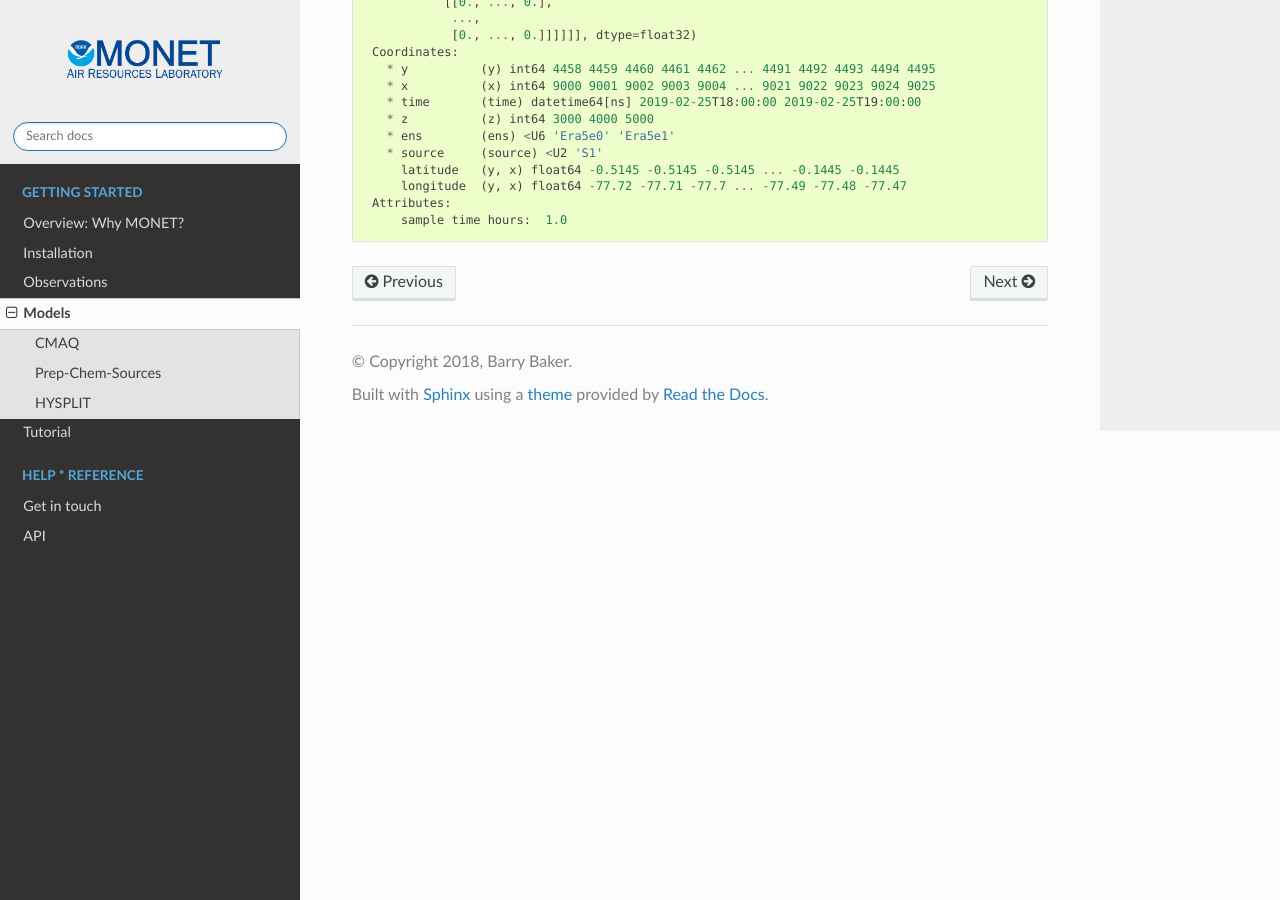
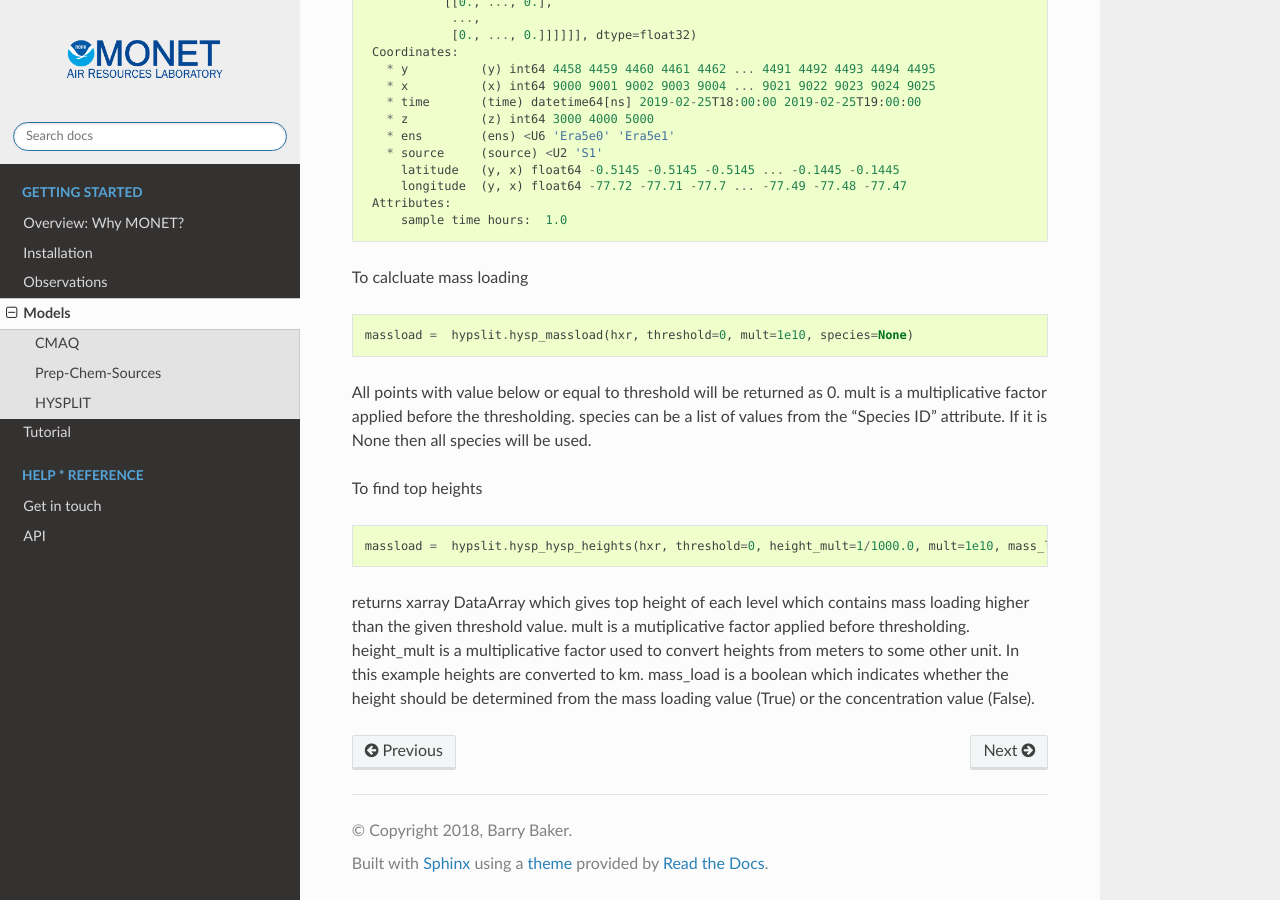
Before and after one commit to noaa-oar-arl/monetio, a Sphinx documentation site: the page built from docs/models.rst, in a window 1280 px wide and 900 px high, scrolled down 3960 px. Built offline with Sphinx 7.4.7 and the Read the Docs theme 2.0.0, drawn with Linux system fonts in a browser that asks for light colours; pages that are not in the unit, such as notebooks, are missing from menus.

Commit message:
Update models.rst

```diff
--- a/docs/models.rst
+++ b/docs/models.rst
@@ -241,3 +241,27 @@ The source dimension tags which source term the run used.
         longitude  (y, x) float64 -77.72 -77.71 -77.7 ... -77.49 -77.48 -77.47
     Attributes:
         sample time hours:  1.0
+
+To calcluate mass loading
+
+.. code-block:: python
+
+   massload =  hypslit.hysp_massload(hxr, threshold=0, mult=1e10, species=None)
+
+All points with value below or equal to threshold will be returned as 0.
+mult is a multiplicative factor applied before the thresholding.
+species can be a list of values from the "Species ID" attribute.
+If it is None then all species will be used.
+
+To find top heights
+
+.. code-block:: python
+
+   massload =  hypslit.hysp_hysp_heights(hxr, threshold=0, height_mult=1/1000.0, mult=1e10, mass_load=False)
+
+returns xarray DataArray which gives top height of each level which contains mass loading higher
+than the given threshold value. mult is a mutiplicative factor applied before thresholding.
+height_mult is a multiplicative factor used to convert heights from meters to some other unit.
+In this example heights are converted to km.
+mass_load is a boolean which indicates whether the height should be determined from the mass loading value (True)
+or the concentration value (False).
```
